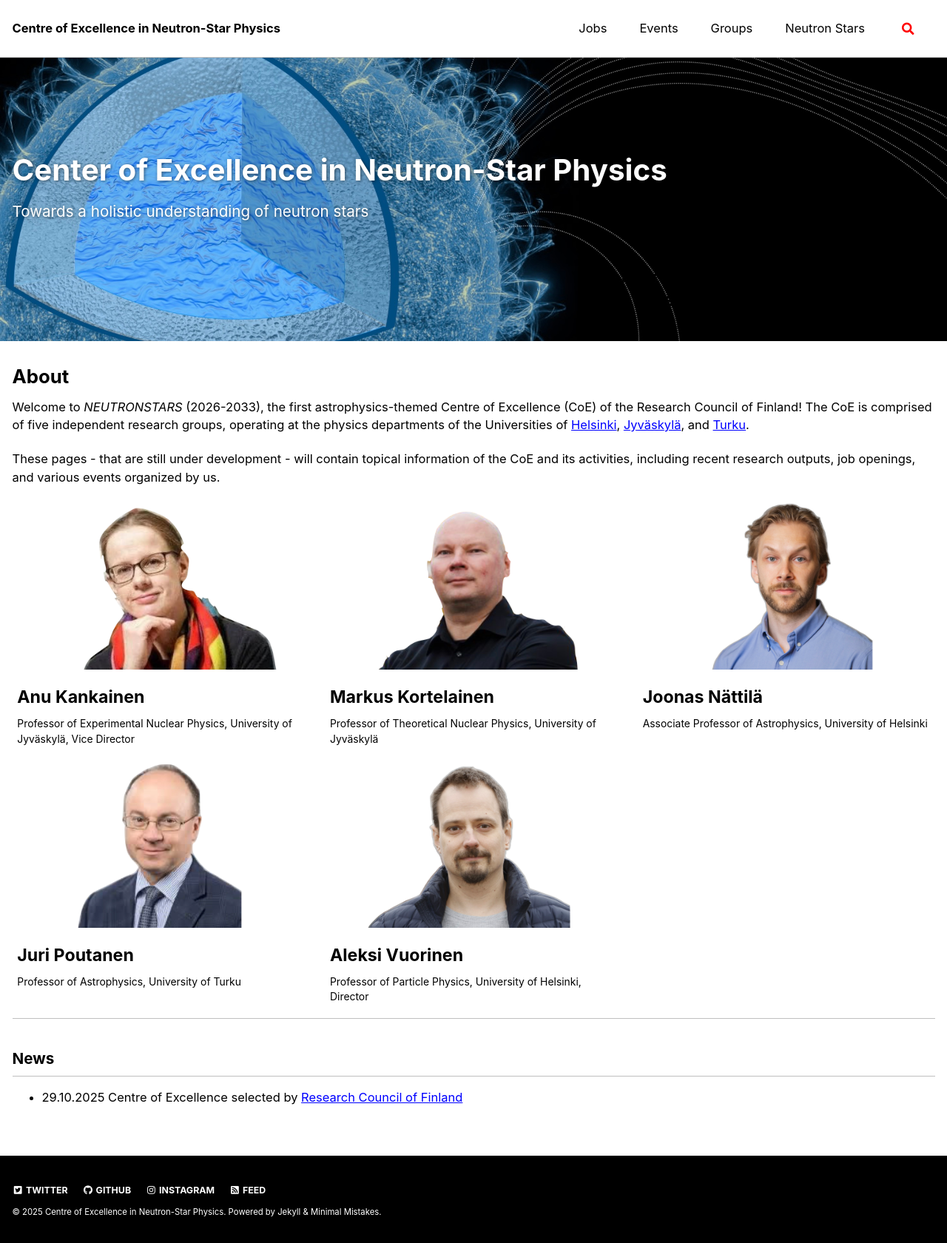
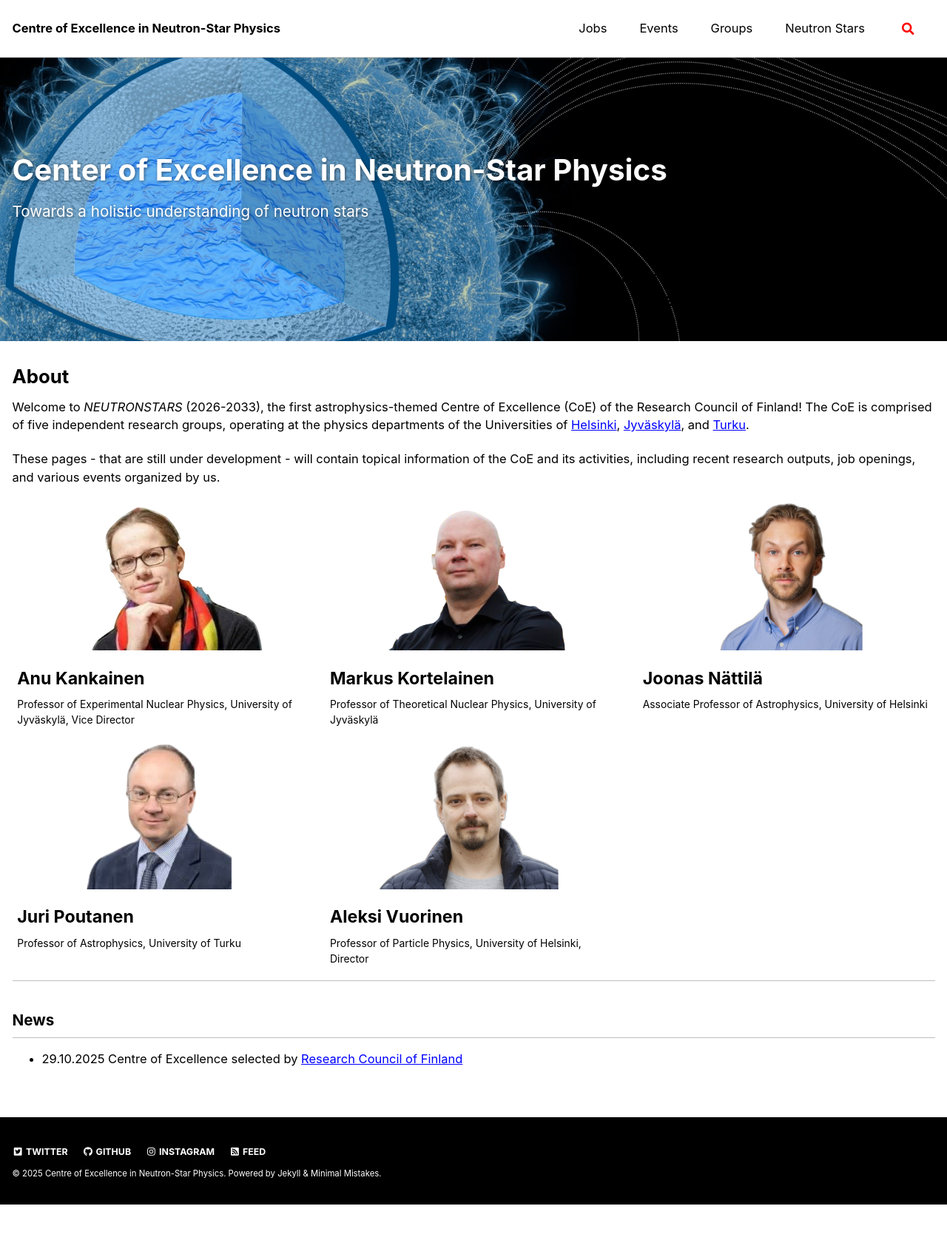
Before and after one commit to MiroPalmu/coe-website, a Jekyll site: the page built from index.md, in a window 1280 px wide. Shown: the whole page at 74% size. Built offline with Jekyll 4.4.1, drawn with Linux system fonts in a browser that asks for light colours; cached includes are drawn as plain includes; after the commit the page ends 1628 px from its top, so only the background shows below that.

Commit message:
force image size

```diff
--- a/_includes/feature_row
+++ b/_includes/feature_row
@@ -11,8 +11,8 @@
       <div class="archive__item">
         {% if f.image_path %}
           <div class="archive__item-teaser">
-            <img src="{{ f.image_path | relative_url }}"
-                 alt="{% if f.alt %}{{ f.alt }}{% endif %}">
+            <img src="{{ f.image_path | relative_url }}" alt="{{% if f.alt %}}" style="{{f.image_style}}">
+
             {% if f.image_caption %}
               <span class="archive__item-caption">{{ f.image_caption | markdownify | remove: "<p>" | remove: "</p>" }}</span>
             {% endif %}
--- a/index.md
+++ b/index.md
@@ -10,26 +10,26 @@ header:
 excerpt: "Towards a holistic understanding of neutron stars"
 entries_layout: grid
 feature_row:
-  - image_path: assets/images/pi_anu.jpeg
+  - image_path: "assets/images/pi_anu.jpeg"
     title: "Anu Kankainen"
     excerpt: "Professor of Experimental Nuclear Physics, University of Jyväskylä, Vice Director"
-    image_style: "object-fit: contain; width: 100%; height: auto;"
-  - image_path: assets/images/pi_markus.jpeg
+    image_style: "width: 400px; height: 200px; object-fit: contain;"
+  - image_path: "assets/images/pi_markus.jpeg"
     title: "Markus Kortelainen "
     excerpt: "Professor of Theoretical Nuclear Physics, University of Jyväskylä"
-    image_style: "object-fit: contain; width: 100%; height: auto;"
-  - image_path: assets/images/pi_joonas.jpeg
+    image_style: "width: 400px; height: 200px; object-fit: contain;"
+  - image_path: "assets/images/pi_joonas.jpeg"
     title: "Joonas Nättilä"
     excerpt: "Associate Professor of Astrophysics, University of Helsinki"
-    image_style: "object-fit: contain; width: 100%; height: auto;"
-  - image_path: assets/images/pi_juri.jpeg
+    image_style: "width: 400px; height: 200px; object-fit: contain;"
+  - image_path: "assets/images/pi_juri.jpeg"
     title: "Juri Poutanen"
     excerpt: "Professor of Astrophysics, University of Turku"
-    image_style: "object-fit: contain; width: 100%; height: auto;"
-  - image_path: assets/images/pi_aleksi.jpeg
+    image_style: "width: 400px; height: 200px; object-fit: contain;"
+  - image_path: "assets/images/pi_aleksi.jpeg"
     title: "Aleksi Vuorinen"
     excerpt: "Professor of Particle Physics, University of Helsinki, Director"
-    image_style: "object-fit: contain; width: 100%; height: auto;"
+    image_style: "width: 400px; height: 200px; object-fit: contain;"
 ---
 
 # About
```
